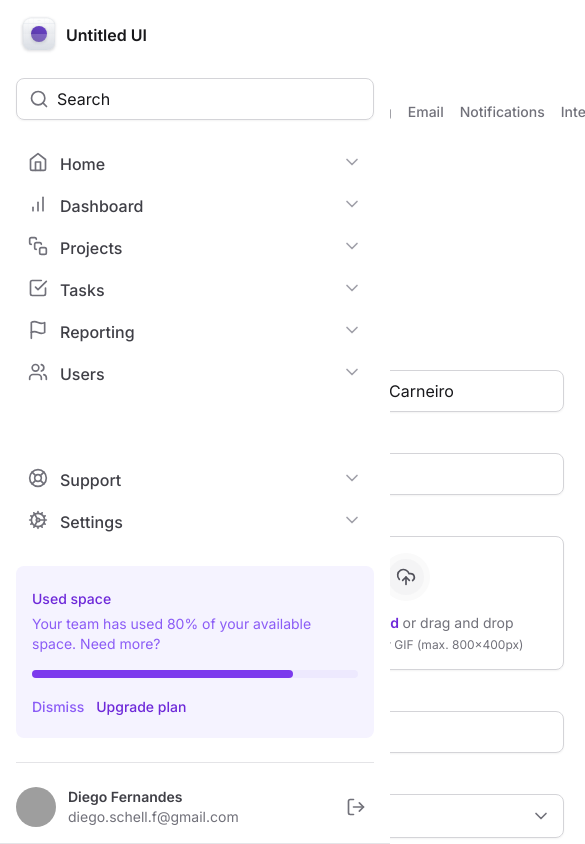
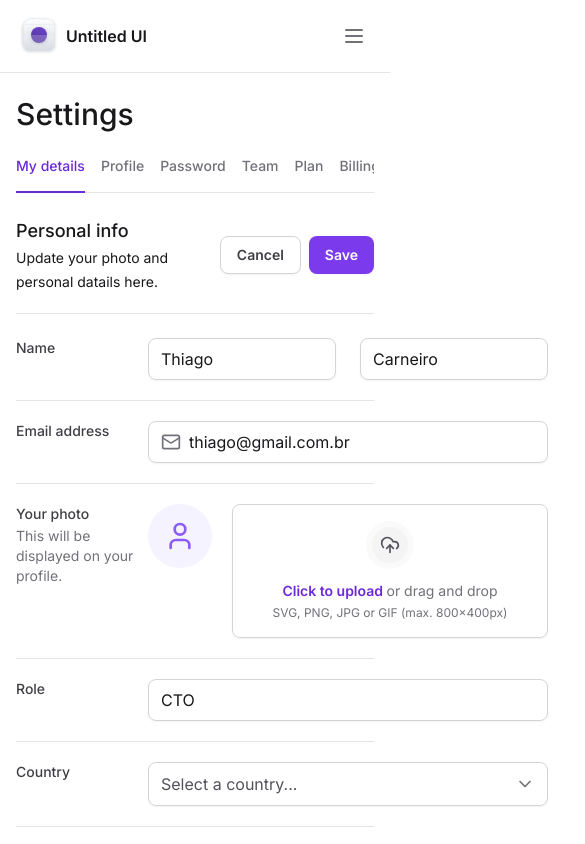
Before and after one commit to thiagofreitascarneiro/tailwindcss-next, a Next.js app: page / in a window 390 px wide. Shown: the top 844 px of the page, 585 px wide, since content can reach past the window. Built offline with nearby package versions, Linux system fonts and the light colour scheme; grey boxes are pictures that could not be loaded.

Commit message:
feat: create responsive navbar

```diff
--- a/package.json
+++ b/package.json
@@ -12,6 +12,7 @@
     "@formkit/auto-animate": "^0.8.0",
     "@radix-ui/react-collapsible": "^1.0.3",
     "@radix-ui/react-icons": "^1.3.0",
+    "@radix-ui/react-scroll-area": "^1.0.5",
     "@radix-ui/react-select": "^2.0.0",
     "@radix-ui/react-tabs": "^1.0.4",
     "@types/node": "20.6.1",
--- a/src/app/layout.tsx
+++ b/src/app/layout.tsx
@@ -18,9 +18,11 @@
   return (
     <html lang="en" className='antialiased'>
       <body className={inter.className}>
-        <div className=" grid min-h-screen grid-cols-app ">
+        <div className="min-h-screen lg:grid lg:grid-cols-app">
           <Sidebar />
-          <main className='px-8 pb-12 pt-8'>{children}</main>
+          <main className="max-w-[100vw] px-4 pb-12 pt-24 lg:col-start-2 lg:px-8 lg:pt-8">
+            {children}
+          </main>
         </div>
 
       </body>
--- a/src/components/SettingsTabs/TabItem.tsx
+++ b/src/components/SettingsTabs/TabItem.tsx
@@ -14,7 +14,7 @@
         value={value}
         className=":px-1 group relative pb-4 text-sm font-medium text-zinc-500 outline-none hover:text-violet-700 data-[state=active]:text-violet-700"
     >
-        <span className="rounded group-focus-visible:ring-2 group-focus-visible:ring-violet-400 group-focus-visible:ring-offset-4">
+        <span className="whitespace-nowrap rounded group-focus-visible:ring-2 group-focus-visible:ring-violet-400 group-focus-visible:ring-offset-4">
             {title}
         </span>
         {isSelected && (
--- a/src/components/SettingsTabs/index.tsx
+++ b/src/components/SettingsTabs/index.tsx
@@ -3,24 +3,76 @@
 import * as Tabs from '@radix-ui/react-tabs'
 import { TabItem } from './TabItem'
 import { useState } from 'react'
+import * as ScrollArea from '@radix-ui/react-scroll-area'
 
 export function SettingsTabs() {
     const [currentTab, setCurrentTab] = useState('tab1');
 
     return (
         <Tabs.Root value={currentTab} onValueChange={setCurrentTab}>
-            <Tabs.List className="mt-6 flex w-full items-center gap-4 border-b border-zinc-200 ">
-                <TabItem value="tab1" title="My details" isSelected={currentTab === 'tab1'} />
-                <TabItem value="tab2" title="Profile" isSelected={currentTab === 'tab2'} />
-                <TabItem value="tab3" title="Password" isSelected={currentTab === 'tab3'} />
-                <TabItem value="tab4" title="Team" isSelected={currentTab === 'tab4'} />
-                <TabItem value="tab5" title="Planing" isSelected={currentTab === 'tab5'} />
-                <TabItem value="tab6" title="Billing" isSelected={currentTab === 'tab6'} />
-                <TabItem value="tab7" title="Email" isSelected={currentTab === 'tab7'} />
-                <TabItem value="tab8" title="Notifications" isSelected={currentTab === 'tab8'} />
-                <TabItem value="tab9" title="Integrations" isSelected={currentTab === 'tab9'} />
-                <TabItem value="tab10" title="API" isSelected={currentTab === 'tab10'} />
-            </Tabs.List>
+            <ScrollArea.Root className="w-full" type="scroll">
+        <ScrollArea.Viewport className="w-full overflow-x-scroll">
+          <Tabs.List className="mt-6 flex w-full items-center gap-4 border-b border-zinc-200">
+            <TabItem
+              value="tab1"
+              title="My details"
+              isSelected={currentTab === 'tab1'}
+            />
+            <TabItem
+              value="tab2"
+              title="Profile"
+              isSelected={currentTab === 'tab2'}
+            />
+            <TabItem
+              value="tab3"
+              title="Password"
+              isSelected={currentTab === 'tab3'}
+            />
+            <TabItem
+              value="tab4"
+              title="Team"
+              isSelected={currentTab === 'tab4'}
+            />
+            <TabItem
+              value="tab5"
+              title="Plan"
+              isSelected={currentTab === 'tab5'}
+            />
+            <TabItem
+              value="tab6"
+              title="Billing"
+              isSelected={currentTab === 'tab6'}
+            />
+            <TabItem
+              value="tab7"
+              title="Email"
+              isSelected={currentTab === 'tab7'}
+            />
+            <TabItem
+              value="tab8"
+              title="Notifications"
+              isSelected={currentTab === 'tab8'}
+            />
+            <TabItem
+              value="tab9"
+              title="Integrations"
+              isSelected={currentTab === 'tab9'}
+            />
+            <TabItem
+              value="tab10"
+              title="API"
+              isSelected={currentTab === 'tab10'}
+            />
+          </Tabs.List>
+        </ScrollArea.Viewport>
+
+        <ScrollArea.Scrollbar
+          className="flex h-0.5 translate-y-1.5 touch-none select-none flex-col bg-zinc-100"
+          orientation="horizontal"
+        >
+          <ScrollArea.Thumb className="relative flex-1 rounded-lg bg-zinc-300" />
+        </ScrollArea.Scrollbar>
+      </ScrollArea.Root>
         </Tabs.Root>
     )
 }
--- a/src/components/Sidebar/index.tsx
+++ b/src/components/Sidebar/index.tsx
@@ -1,24 +1,36 @@
-import { BarChart, CheckSquare, Cog, Flag, Home, LifeBuoy, Search, SquareStack, Users } from "lucide-react";
+'use client'
+
+import { BarChart, CheckSquare, Cog, Flag, Home, LifeBuoy, Menu, Search, SquareStack, Users } from "lucide-react";
 import { Logo } from "./logo";
 import { NavItem } from "./NavItem";
 import { UsedSpaceWidget } from "./UsedSpaceWidget";
 import { Profile } from "./Profile";
 import * as Input from "../Input";
-
+import * as Collapsible from '@radix-ui/react-collapsible'
+import { Button } from '../Button'
 
 export function Sidebar() {
     return  (
-        <aside className="fixed bottom-0 left-0 right-0 top-0 z-20 flex flex-col gap-6 border-b
-         border-zinc-200 bg-white p-4 lg:relative lg:right-auto lg:w-80 lg:border-r lg:px-5 lg:py-8">
+        <Collapsible.Root className="fixed left-0 right-0 top-0 z-20 flex flex-col gap-6 border-b border-zinc-200 bg-white p-4 data-[state=open]:bottom-0 lg:right-auto  lg:w-80 lg:border-r lg:px-5 lg:py-8 lg:data-[state=closed]:bottom-0">
+      <div className="flex items-center justify-between">
         <Logo />
+        <Collapsible.Trigger asChild className="lg:hidden">
+          <Button variant="ghost">
+            <Menu className="h-6 w-6" />
+          </Button>
+        </Collapsible.Trigger>
+      </div>
 
+      <Collapsible.Content
+        forceMount
+        className="flex flex-1 flex-col gap-6 data-[state=closed]:hidden lg:data-[state=closed]:flex"
+      >
         <Input.Root>
           <Input.Prefix>
-                    <Search className="h-5 w-5 text-zinc-500" />
+            <Search className="h-5 w-5 to-zinc-500" />
           </Input.Prefix>
           <Input.Control placeholder="Search" />
         </Input.Root>
-
             <nav className="space-y-0.5">
             <NavItem title="Home" icon={Home} />
             <NavItem title="Dashboard" icon={BarChart} />
@@ -28,18 +40,18 @@
             <NavItem title="Users" icon={Users} />
             </nav>
 
+            <UsedSpaceWidget />
+
             <div className="mt-auto flex flex-col gap-6">
                 <nav className="space-y-0.5">
                     <NavItem title="Support" icon={LifeBuoy} />
                     <NavItem title="Settings" icon={Cog} />
                 </nav>
-
-                <UsedSpaceWidget />
-
             <div className="h-px bg-zinc-200" />
 
             <Profile />
             </div>
-        </aside>
+            </Collapsible.Content>
+            </Collapsible.Root>
     )
 }
```
Also changed, not shown: 1 other file (tests, documents, lock files or other folders). Lines whose indentation alone changed are shown as unchanged.
